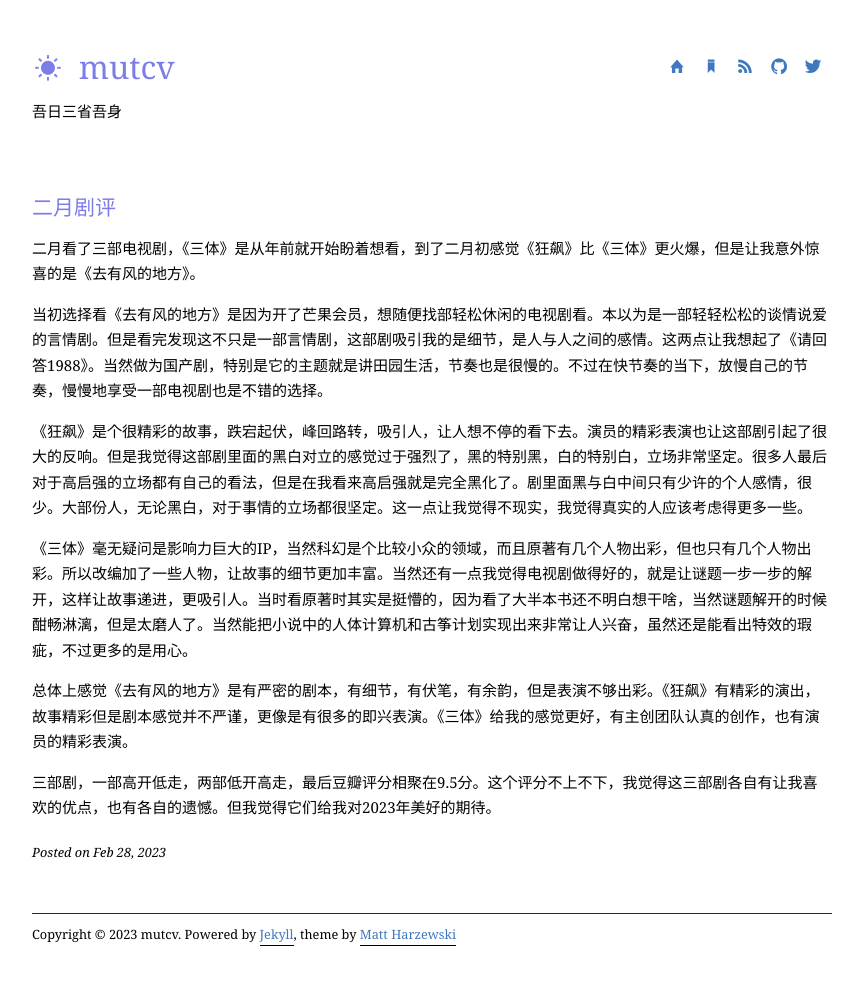
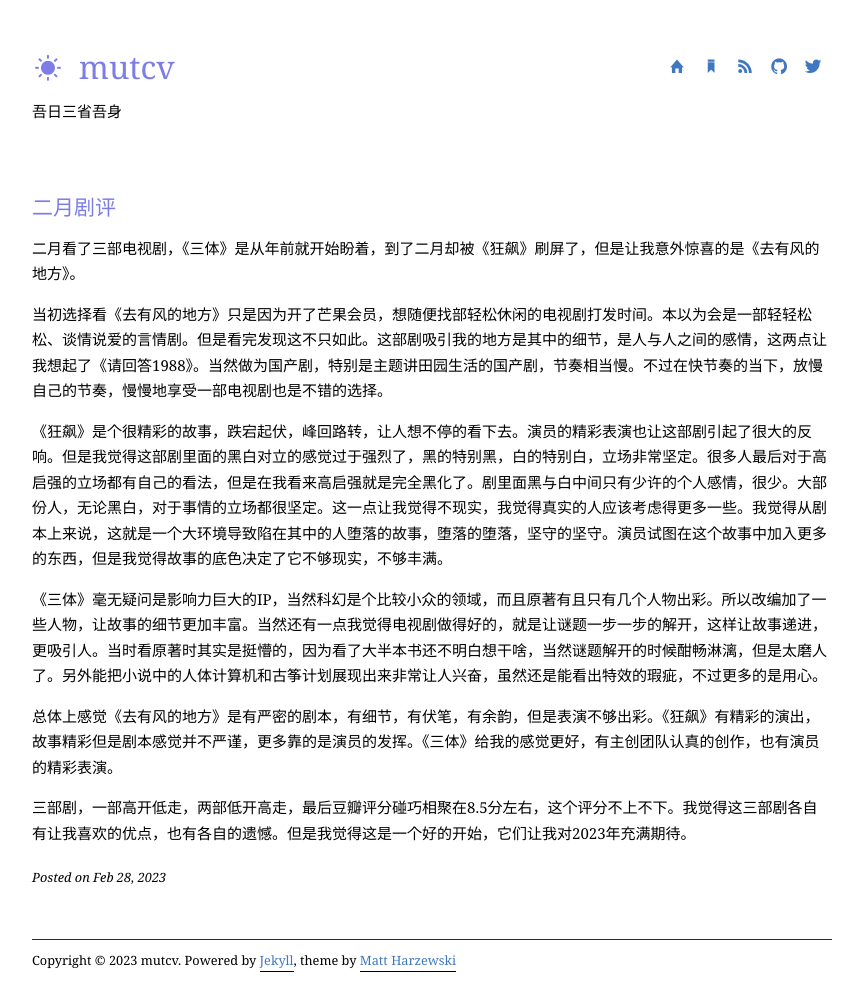
Before and after one commit to liuliqiu/liuliqiu.github.io, a Jekyll site: the page built from _posts/2023-02-28-drama-review.md, in a window 1280 px wide. Shown: the whole page, without its empty margins (208-1071 px from the left). Built offline with Jekyll 4.4.1, drawn with Linux system fonts in a browser that asks for light colours; nearby versions of some CDN libraries; some web fonts are replaced; before the commit the page ends 966 px from its top, so only the background shows below that.

Commit message:
update February tv review

```diff
--- a/_posts/2023-02-28-drama-review.md
+++ b/_posts/2023-02-28-drama-review.md
@@ -9,14 +9,14 @@ tags:
 - 三体
 ---
 
-二月看了三部电视剧，《三体》是从年前就开始盼着想看，到了二月初感觉《狂飙》比《三体》更火爆，但是让我意外惊喜的是《去有风的地方》。
+二月看了三部电视剧，《三体》是从年前就开始盼着，到了二月却被《狂飙》刷屏了，但是让我意外惊喜的是《去有风的地方》。
 
-当初选择看《去有风的地方》是因为开了芒果会员，想随便找部轻松休闲的电视剧看。本以为是一部轻轻松松的谈情说爱的言情剧。但是看完发现这不只是一部言情剧，这部剧吸引我的是细节，是人与人之间的感情。这两点让我想起了《请回答1988》。当然做为国产剧，特别是它的主题就是讲田园生活，节奏也是很慢的。不过在快节奏的当下，放慢自己的节奏，慢慢地享受一部电视剧也是不错的选择。
+当初选择看《去有风的地方》只是因为开了芒果会员，想随便找部轻松休闲的电视剧打发时间。本以为会是一部轻轻松松、谈情说爱的言情剧。但是看完发现这不只如此。这部剧吸引我的地方是其中的细节，是人与人之间的感情，这两点让我想起了《请回答1988》。当然做为国产剧，特别是主题讲田园生活的国产剧，节奏相当慢。不过在快节奏的当下，放慢自己的节奏，慢慢地享受一部电视剧也是不错的选择。
 
-《狂飙》是个很精彩的故事，跌宕起伏，峰回路转，吸引人，让人想不停的看下去。演员的精彩表演也让这部剧引起了很大的反响。但是我觉得这部剧里面的黑白对立的感觉过于强烈了，黑的特别黑，白的特别白，立场非常坚定。很多人最后对于高启强的立场都有自己的看法，但是在我看来高启强就是完全黑化了。剧里面黑与白中间只有少许的个人感情，很少。大部份人，无论黑白，对于事情的立场都很坚定。这一点让我觉得不现实，我觉得真实的人应该考虑得更多一些。
+《狂飙》是个很精彩的故事，跌宕起伏，峰回路转，让人想不停的看下去。演员的精彩表演也让这部剧引起了很大的反响。但是我觉得这部剧里面的黑白对立的感觉过于强烈了，黑的特别黑，白的特别白，立场非常坚定。很多人最后对于高启强的立场都有自己的看法，但是在我看来高启强就是完全黑化了。剧里面黑与白中间只有少许的个人感情，很少。大部份人，无论黑白，对于事情的立场都很坚定。这一点让我觉得不现实，我觉得真实的人应该考虑得更多一些。我觉得从剧本上来说，这就是一个大环境导致陷在其中的人堕落的故事，堕落的堕落，坚守的坚守。演员试图在这个故事中加入更多的东西，但是我觉得故事的底色决定了它不够现实，不够丰满。
 
-《三体》毫无疑问是影响力巨大的IP，当然科幻是个比较小众的领域，而且原著有几个人物出彩，但也只有几个人物出彩。所以改编加了一些人物，让故事的细节更加丰富。当然还有一点我觉得电视剧做得好的，就是让谜题一步一步的解开，这样让故事递进，更吸引人。当时看原著时其实是挺懵的，因为看了大半本书还不明白想干啥，当然谜题解开的时候酣畅淋漓，但是太磨人了。当然能把小说中的人体计算机和古筝计划实现出来非常让人兴奋，虽然还是能看出特效的瑕疵，不过更多的是用心。
+《三体》毫无疑问是影响力巨大的IP，当然科幻是个比较小众的领域，而且原著有且只有几个人物出彩。所以改编加了一些人物，让故事的细节更加丰富。当然还有一点我觉得电视剧做得好的，就是让谜题一步一步的解开，这样让故事递进，更吸引人。当时看原著时其实是挺懵的，因为看了大半本书还不明白想干啥，当然谜题解开的时候酣畅淋漓，但是太磨人了。另外能把小说中的人体计算机和古筝计划展现出来非常让人兴奋，虽然还是能看出特效的瑕疵，不过更多的是用心。
 
-总体上感觉《去有风的地方》是有严密的剧本，有细节，有伏笔，有余韵，但是表演不够出彩。《狂飙》有精彩的演出，故事精彩但是剧本感觉并不严谨，更像是有很多的即兴表演。《三体》给我的感觉更好，有主创团队认真的创作，也有演员的精彩表演。
+总体上感觉《去有风的地方》是有严密的剧本，有细节，有伏笔，有余韵，但是表演不够出彩。《狂飙》有精彩的演出，故事精彩但是剧本感觉并不严谨，更多靠的是演员的发挥。《三体》给我的感觉更好，有主创团队认真的创作，也有演员的精彩表演。
 
-三部剧，一部高开低走，两部低开高走，最后豆瓣评分相聚在9.5分。这个评分不上不下，我觉得这三部剧各自有让我喜欢的优点，也有各自的遗憾。但我觉得它们给我对2023年美好的期待。
+三部剧，一部高开低走，两部低开高走，最后豆瓣评分碰巧相聚在8.5分左右，这个评分不上不下。我觉得这三部剧各自有让我喜欢的优点，也有各自的遗憾。但是我觉得这是一个好的开始，它们让我对2023年充满期待。
```
